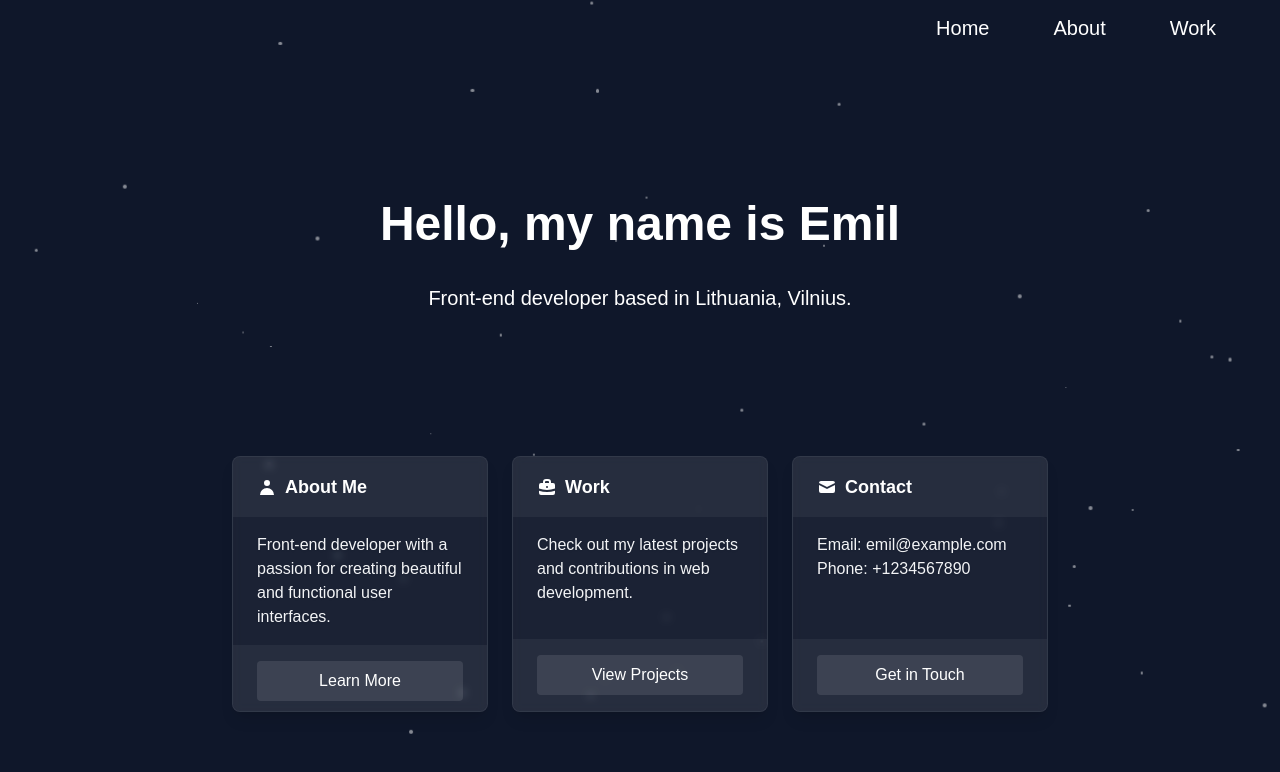
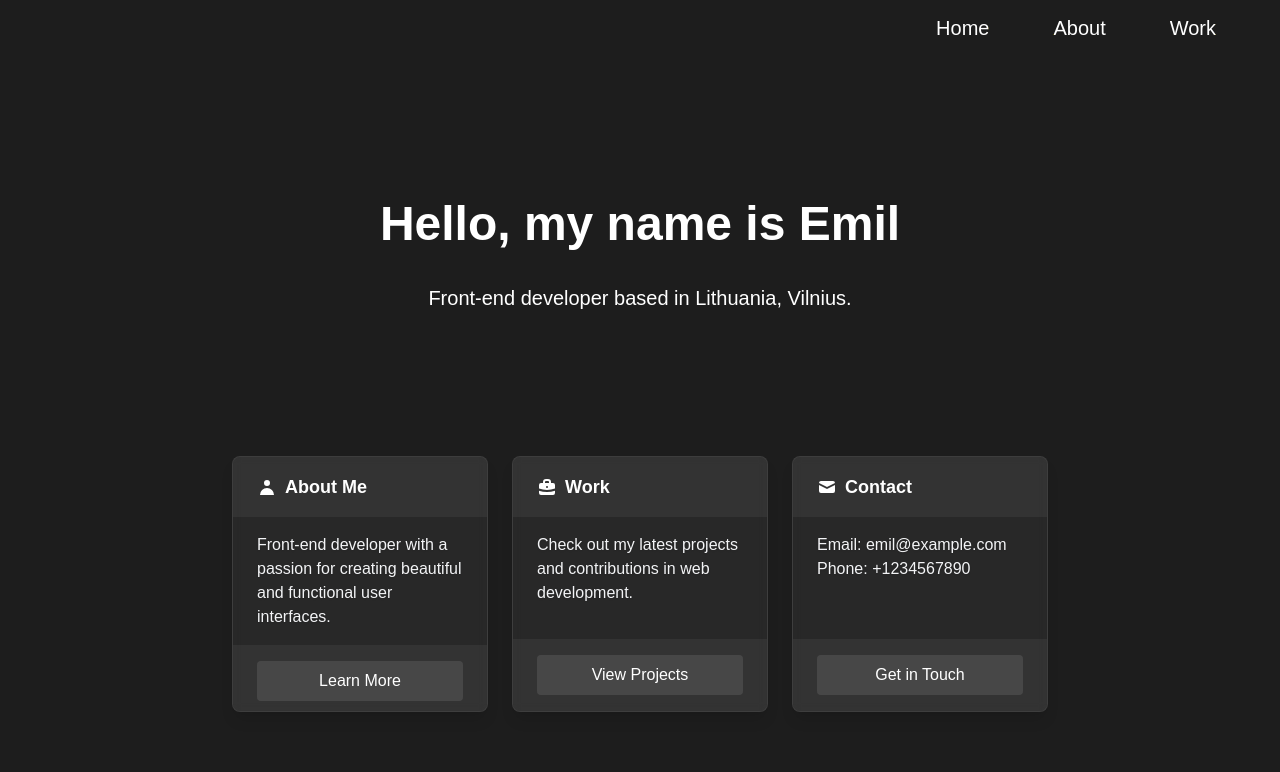
Before and after one commit to lipskij/web, a Next.js app: page / in a window 1280 px wide. Shown: the top 772 px of the page. Built offline with nearby package versions, Linux system fonts and the light colour scheme.

Commit message:
faet: home page animation

```diff
--- a/app/globals.css
+++ b/app/globals.css
@@ -50,9 +50,6 @@ body {
 }
 
 /* START: Hero styles */
-/* .hero {
-  @apply flex xl:flex-row flex-col gap-5 relative z-0 max-w-[1440px] mx-auto;
-} */
 
 .hero__title {
   @apply animate-slideInUp 2xl:text-[62px] sm:text-[54px] text-[40px] font-extrabold px-10 text-white;
@@ -65,10 +62,38 @@ body {
 .text-shadow {
   text-shadow: 0 1px 2px rgba(0, 0, 0, 0.1);
 }
+
+.name {
+  display: inline-block;
+}
+.name span {
+  display: inline-block;
+  transition: all 0.3s ease;
+  position: relative;
+}
+.name span::before {
+  content: "";
+  position: absolute;
+  top: 0;
+  left: 0;
+  width: 100%;
+  height: 100%;
+  background: transparent;
+  transition: all 0.3s ease;
+  z-index: -1;
+}
+.name span:hover::before {
+  transform: scale(1.1);
+  box-shadow: 0 0 15px #ffee10;
+}
+.name span:hover {
+  color: #ffee10;
+  text-shadow: 0 0 5px #ffee10;
+}
+
 /* NAV */
-
 .a {
-  background-image: linear-gradient(to right, #def78a, #def78a 50%, #fff 50%);
+  background-image: linear-gradient(to right, #ffee10, #ffee10 50%, #fff 50%);
   background-size: 200% 100%;
   background-position: -100%;
   display: inline-block;
@@ -81,7 +106,7 @@ body {
 
 .a:before {
   content: "";
-  background: #def78a;
+  background: #ffee10;
   display: block;
   position: absolute;
   bottom: -3px;
@@ -93,10 +118,12 @@ body {
 
 .a:hover {
   background-position: 0;
+  text-shadow: 0 0 5px #ffee10;
 }
 
 .a:hover::before {
   width: 100%;
+  box-shadow: 0 0 5px #ffee10;
 }
 @media (prefers-color-scheme: dark) {
   :root {
--- a/app/page.tsx
+++ b/app/page.tsx
@@ -2,7 +2,7 @@ import { Hero, Nav, About } from "@/components";
 
 export default function Home() {
   return (
-    <main className="overflow-hidden bg-slate-900">
+    <main className="overflow-hidden bg-[#1D1D1D]">
       <Nav />
       <Hero />
       {/* <About /> */}
--- a/components/CardComponents.tsx
+++ b/components/CardComponents.tsx
@@ -3,19 +3,23 @@ import React, { ReactNode } from "react";
 interface CardProps {
   children: ReactNode;
   className?: string;
+  delay?: number;
 }
 
-const Card: React.FC<CardProps> = ({ children, className }) => (
+const Card: React.FC<CardProps> = ({ children, className, delay }) => (
   <div
     className={`
-    bg-white bg-opacity-5 backdrop-filter backdrop-blur-sm
+   bg-white bg-opacity-5 backdrop-filter backdrop-blur-sm
     shadow-lg rounded-lg overflow-hidden
     border border-white border-opacity-10
     flex flex-col
-    transition-all duration-300 ease-in-out
-    hover:scale-105 hover:shadow-xl
+    opacity-0 animate-slideInUp
     ${className}
   `}
+    style={{
+      animationDelay: `${delay}ms`,
+      animationFillMode: "forwards",
+    }}
   >
     {children}
   </div>
@@ -58,7 +62,7 @@ const Button: React.FC<ButtonProps> = ({ children, className, onClick }) => (
 );
 
 const AboutCard: React.FC = () => (
-  <Card className="w-64 h-64">
+  <Card className="w-64 h-64" delay={400}>
     <CardHeader>
       <h3 className="font-bold text-lg flex items-center text-white">
         <svg
@@ -89,7 +93,7 @@ const AboutCard: React.FC = () => (
 );
 
 const ContactsCard: React.FC = () => (
-  <Card className="w-64 h-64">
+  <Card className="w-64 h-64" delay={800}>
     <CardHeader>
       <h3 className="font-bold text-lg flex items-center text-white">
         <svg
@@ -115,7 +119,7 @@ const ContactsCard: React.FC = () => (
 );
 
 const WorkCard: React.FC = () => (
-  <Card className="w-64 h-64">
+  <Card className="w-64 h-64" delay={1000}>
     <CardHeader>
       <h3 className="font-bold text-lg flex items-center text-white">
         <svg
--- a/components/FloatingParticles.tsx
+++ /dev/null
@@ -1,139 +0,0 @@
-"use client";
-import React, { useState, useEffect, useCallback, useMemo } from "react";
-import { motion, useAnimationControls } from "framer-motion";
-
-interface ParticleProps {
-  x: number;
-  y: number;
-  size: number;
-  angle: number;
-  speed: number;
-  delay: number;
-}
-
-const Particle: React.FC<ParticleProps> = ({
-  x,
-  y,
-  size,
-  angle,
-  speed,
-  delay,
-}) => {
-  const controls = useAnimationControls();
-
-  const animate = useCallback(() => {
-    const duration = 200 / speed; // Adjusted for slower movement
-    controls.start({
-      x: x + Math.cos(angle) * 2000,
-      y: y + Math.sin(angle) * 2000,
-      opacity: 0.5,
-      transition: {
-        x: { duration: duration, ease: "linear" },
-        y: { duration: duration, ease: "linear" },
-        opacity: { duration: 1, delay: delay },
-      },
-    });
-  }, [x, y, angle, speed, delay, controls]);
-
-  useEffect(() => {
-    animate();
-  }, [animate]);
-
-  return (
-    <motion.div
-      className="absolute bg-white rounded-full opacity-50"
-      style={{
-        width: size,
-        height: size,
-        left: x,
-        top: y,
-      }}
-      initial={{ opacity: 0 }}
-      animate={controls}
-    />
-  );
-};
-
-interface FloatingParticlesProps {
-  count?: number;
-}
-
-const FloatingParticles: React.FC<FloatingParticlesProps> = ({
-  count = 50,
-}) => {
-  const [particles, setParticles] = useState<ParticleProps[]>([]);
-  const [dimensions, setDimensions] = useState({ width: 0, height: 0 });
-
-  const createParticle = useCallback(
-    (index: number): ParticleProps => ({
-      x: Math.random() * dimensions.width,
-      y: Math.random() * dimensions.height,
-      size: Math.random() * 3 + 1, // Slightly reduced max size
-      angle: Math.random() * 2 * Math.PI,
-      speed: Math.random() * 1.5 + 0.5, // Adjusted for a range of 0.5 to 2
-      delay: index + 0.5,
-    }),
-    [dimensions]
-  );
-
-  const updateParticles = useCallback(() => {
-    setParticles((prevParticles) =>
-      prevParticles.map((particle) => {
-        const newX = particle.x + Math.cos(particle.angle) * particle.speed;
-        const newY = particle.y + Math.sin(particle.angle) * particle.speed;
-
-        if (
-          newX < -50 ||
-          newX > dimensions.width + 50 ||
-          newY < -50 ||
-          newY > dimensions.height + 50
-        ) {
-          return createParticle(Math.floor(Math.random() * count));
-        }
-
-        return { ...particle, x: newX, y: newY };
-      })
-    );
-  }, [dimensions.width, dimensions.height, createParticle, count]);
-
-  useEffect(() => {
-    const handleResize = () => {
-      setDimensions({
-        width: window.innerWidth,
-        height: window.innerHeight,
-      });
-    };
-
-    handleResize();
-    window.addEventListener("resize", handleResize);
-
-    return () => window.removeEventListener("resize", handleResize);
-  }, []);
-
-  useEffect(() => {
-    if (dimensions.width && dimensions.height) {
-      setParticles(Array.from({ length: count }, createParticle));
-    }
-  }, [count, dimensions, createParticle]);
-
-  useEffect(() => {
-    const intervalId = setInterval(updateParticles, 50);
-    return () => clearInterval(intervalId);
-  }, [updateParticles]);
-
-  const memoizedParticles = useMemo(
-    () =>
-      particles.map((particle, index) => (
-        <Particle key={index} {...particle} />
-      )),
-    [particles]
-  );
-
-  return (
-    <div className="fixed inset-0 pointer-events-none overflow-hidden">
-      {memoizedParticles}
-    </div>
-  );
-};
-
-export default FloatingParticles;
--- a/components/Hero.tsx
+++ b/components/Hero.tsx
@@ -1,25 +1,35 @@
 "use client";
 import React from "react";
-import FloatingParticles from "./FloatingParticles";
 import { AboutCard, ContactsCard, WorkCard } from "./CardComponents";
 
 const Hero: React.FC = () => {
   return (
     <div className="min-h-screen flex flex-col">
       <div className="hero flex-grow flex flex-col justify-evenly py-8 px-4 md:px-8">
-        <FloatingParticles count={50} />
-        <div className="flex flex-col justify-center items-center text-center mb-8">
+        <div className="flex flex-col justify-center items-center text-center mb-8 h-half">
           <h1 className="hero__title text-3xl md:text-4xl lg:text-5xl font-bold mb-4">
-            Hello, my name is Emil
+            Hello, my name is{" "}
+            <div className="name">
+              <span>E</span>
+              <span>m</span>
+              <span>i</span>
+              <span>l</span>
+            </div>
           </h1>
           <p className="hero__subtitle text-lg md:text-xl text-gray-600">
             Front-end developer based in Lithuania, Vilnius.
           </p>
         </div>
         <div className="flex flex-wrap justify-center gap-4 md:gap-6">
-          <AboutCard />
-          <WorkCard />
-          <ContactsCard />
+          <div className="transition-all duration-300 ease-in-out hover:scale-105 hover:shadow-xl">
+            <AboutCard />
+          </div>
+          <div className="transition-all duration-300 ease-in-out hover:scale-105 hover:shadow-xl">
+            <WorkCard />
+          </div>
+          <div className="transition-all duration-300 ease-in-out hover:scale-105 hover:shadow-xl">
+            <ContactsCard />
+          </div>
         </div>
       </div>
     </div>
--- a/package.json
+++ b/package.json
@@ -9,7 +9,6 @@
     "lint": "next lint"
   },
   "dependencies": {
-    "framer-motion": "^11.3.31",
     "next": "14.2.3",
     "react": "^18",
     "react-dom": "^18"
--- a/tailwind.config.ts
+++ b/tailwind.config.ts
@@ -29,15 +29,9 @@ module.exports = {
           "0%": { transform: "translateY(100%)", opacity: "0" },
           "100%": { transform: "translateY(0)", opacity: "1" },
         },
-        textShine: {
-          "0%": { backgroundPosition: "0% 50%" },
-          "100%": { backgroundPosition: "100% 50%" },
-        },
       },
       animation: {
-        slideInUp: "slideInUp 1s cubic-bezier(0.25, 0.8, 0.25, 1)",
-        slideOutUp: "slideOutUp 1s cubic-bezier(0.25, 0.8, 0.25, 1) 1s",
-        textShine: "textShine 3s infinite alternate",
+        slideInUp: "slideInUp 1.3s cubic-bezier(0.25, 0.8, 0.25, 1)",
       },
     },
   },
```
Also changed, not shown: 1 other file (tests, documents, lock files or other folders).
